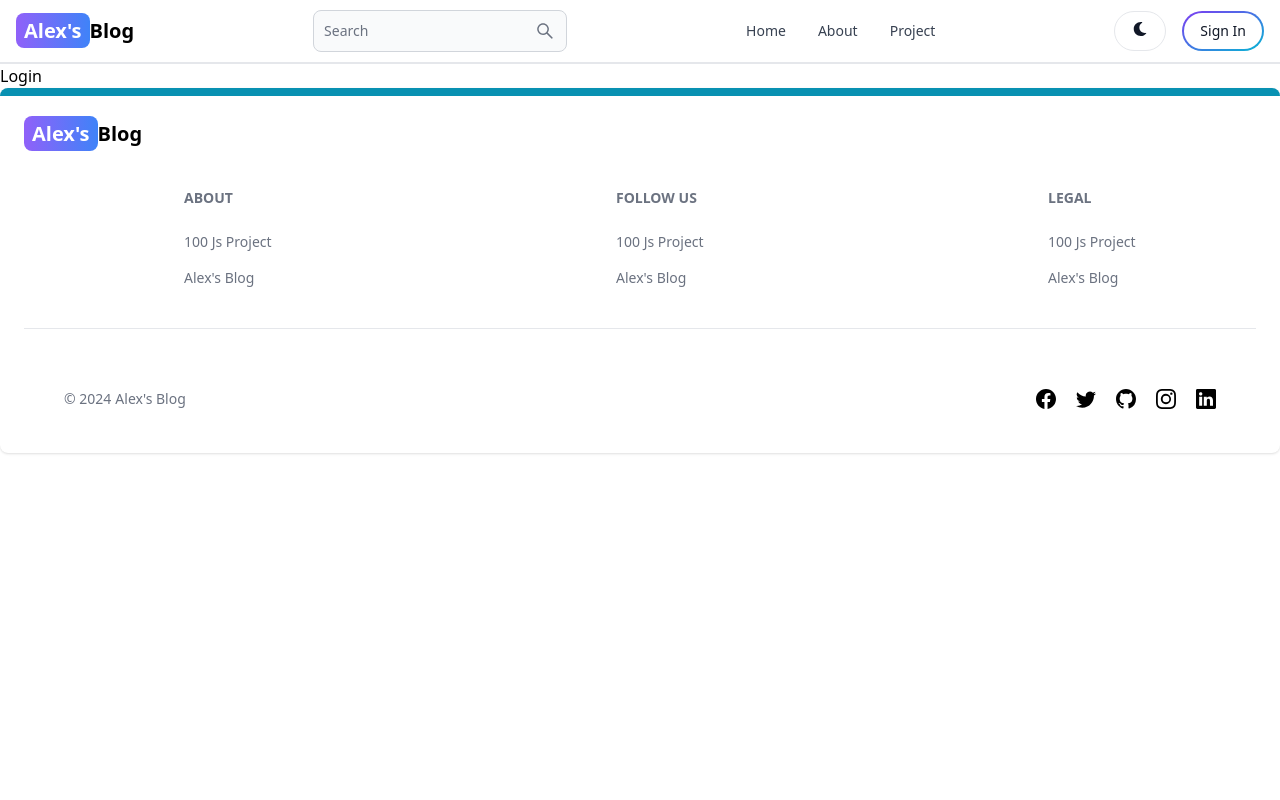
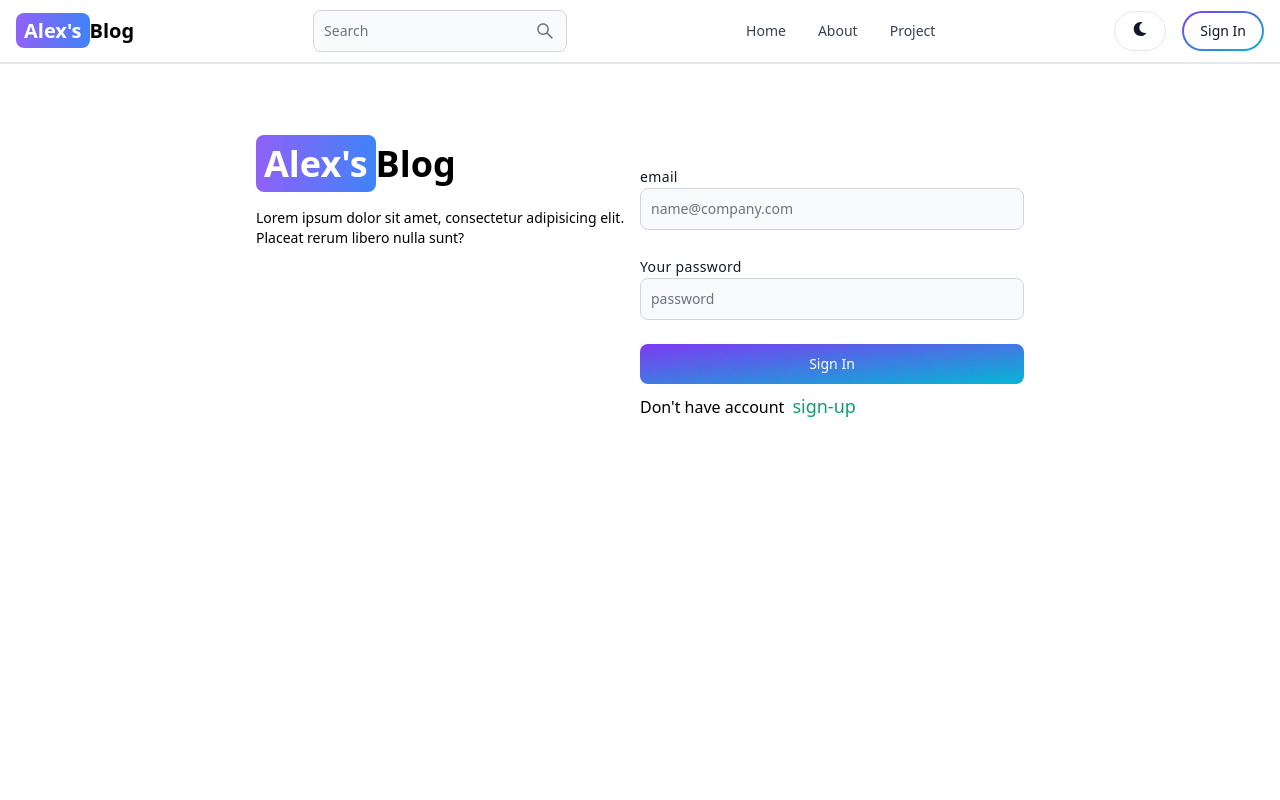
Before and after one commit to AlemayehuDabi/Blog_App, a React (Vite) app in the folder client/: page /login in a window 1280 px wide. Shown: the top 800 px of the page. Built offline with nearby package versions, Linux system fonts and the light colour scheme; a web font is replaced by a local one.

Commit message:
signin ui and functionality

```diff
--- a/client/src/App.jsx
+++ b/client/src/App.jsx
@@ -14,7 +14,7 @@ function App() {
       <Header />
       <Routes>
         <Route path="/" element={<Home />} />
-        <Route path="/signup" element={<SignUp />} />
+        <Route path="/sign-up" element={<SignUp />} />
         <Route path="/login" element={<Login />} />
         <Route path="/dashboard" element={<Dashboard />} />
         <Route path="/project" element={<Project />} />
--- a/client/src/component/Header.jsx
+++ b/client/src/component/Header.jsx
@@ -40,7 +40,7 @@ const Header = () => {
             pill
             gradientDuoTone="purpleToBlue"
           >
-            Sign In
+            <span>Sign In</span>
           </Button>
         </Link>
         <Navbar.Toggle />
--- a/client/src/pages/Login.jsx
+++ b/client/src/pages/Login.jsx
@@ -1,11 +1,146 @@
-import React from "react";
+import { Alert, Button, Label, Spinner, TextInput } from "flowbite-react";
+import React, { useState } from "react";
+import { Link } from "react-router-dom";
 
-const Login = () => {
+const SignIn = () => {
+  const [form, setForm] = useState({ email: "", password: "" });
+  const [error, setError] = useState(null);
+  const [success, setSuccess] = useState(null);
+  const [isLoading, setIsLoading] = useState(false);
+
+  const handleChange = (e) => {
+    setForm({ ...form, [e.target.id]: e.target.value.trim() });
+    // console.log(e.target.value);
+  };
+
+  // console.log(form);
+
+  const handleSubmit = async (e) => {
+    setIsLoading(true);
+    setError(null);
+    setSuccess(null);
+    e.preventDefault();
+    try {
+      if (!form.password || !form.email) {
+        setError("Please fill out all the filled");
+      }
+
+      const res = await fetch("api/auth/signin", {
+        method: "POST",
+        headers: {
+          "Content-Type": "application/json",
+        },
+        body: JSON.stringify(form),
+      });
+
+      const data = await res.json();
+
+      if (data.status === false) {
+        setError(data.msg);
+        setIsLoading(false);
+      }
+
+      if (data.status === true) {
+        setSuccess(data.msg);
+        setIsLoading(false);
+        setForm({
+          email: "",
+          password: "",
+        });
+      }
+    } catch (error) {
+      setError(error);
+    }
+  };
+
   return (
-    <div>
-      <span>Login</span>
+    <div className="min-h-screen mt-20 mx-5 md:max-w-3xl md:mx-auto md:flex">
+      {/* left side */}
+      <div className="flex-1 space-y-6">
+        <Link to="/" className="text-xl font-bold sm:text-4xl dark:text-white">
+          <span className="px-2 py-1 bg-gradient-to-r from-purple-500 to-blue-500 rounded-lg text-white">
+            Alex's
+          </span>
+          Blog
+        </Link>
+        <p className="text-sm">
+          Lorem ipsum dolor sit amet, consectetur adipisicing elit. Placeat
+          rerum libero nulla sunt?
+        </p>
+      </div>
+      {/* right side */}
+      <div className="flex-1 space-y-2">
+        <form className="flex flex-col space-y-6 mt-5" onSubmit={handleSubmit}>
+          <div>
+            <Label
+              htmlFor="email"
+              value="email"
+              className="text-sm tracking-wide"
+            />
+            <TextInput
+              placeholder="name@company.com"
+              onChange={handleChange}
+              type="email"
+              id="email"
+              value={form.email}
+            />
+          </div>
+          <div>
+            <Label
+              htmlFor="password"
+              value="Your password"
+              className="text-sm tracking-wide"
+            />
+            <TextInput
+              placeholder="password"
+              onChange={handleChange}
+              id="password"
+              type="password"
+              value={form.password}
+            />
+          </div>
+
+          <Button
+            color="gray"
+            gradientDuoTone="purpleToBlue"
+            className="text-2xl"
+            type="submit"
+          >
+            {isLoading ? (
+              <div className="flex space-x-4 justify-center items-center">
+                <Spinner size="sm" />
+                <span className="text-lg">Loading</span>
+              </div>
+            ) : (
+              <span>Sign In</span>
+            )}
+          </Button>
+          {error && (
+            <Alert
+              className="py-4 text-lg font-semibold tracking-wider"
+              color="failure"
+            >
+              {error}
+            </Alert>
+          )}
+          {success && (
+            <Alert
+              className="py-4 text-lg font-semibold tracking-wider"
+              color="success"
+            >
+              {success}
+            </Alert>
+          )}
+        </form>
+        <div>
+          <Link to="/sign-up">
+            Don't have account
+            <span className="ml-2 text-green-500  text-lg">sign-up</span>
+          </Link>
+        </div>
+      </div>
     </div>
   );
 };
 
-export default Login;
+export default SignIn;
--- a/client/src/pages/SignUp.jsx
+++ b/client/src/pages/SignUp.jsx
@@ -1,12 +1,13 @@
 import { Alert, Button, Label, Spinner, TextInput } from "flowbite-react";
 import React, { useState } from "react";
-import { Link } from "react-router-dom";
+import { Link, useNavigate } from "react-router-dom";
 
 const SignUp = () => {
   const [form, setForm] = useState({ username: "", email: "", password: "" });
   const [error, setError] = useState(null);
   const [success, setSuccess] = useState(null);
   const [isLoading, setIsLoading] = useState(false);
+  const navigate = useNavigate();
 
   const handleChange = (e) => {
     setForm({ ...form, [e.target.id]: e.target.value.trim() });
@@ -48,6 +49,8 @@ const SignUp = () => {
           email: "",
           password: "",
         });
+
+        navigate("/");
       }
     } catch (error) {
       setError(error);
@@ -148,9 +151,9 @@ const SignUp = () => {
           )}
         </form>
         <div>
-          <Link to="/sign-in">
+          <Link to="/login">
             Have account?
-            <span className="ml-2 text-green-500 font-semibold">Login</span>
+            <span className="ml-2 text-green-500 text-lg">Login</span>
           </Link>
         </div>
       </div>
```
